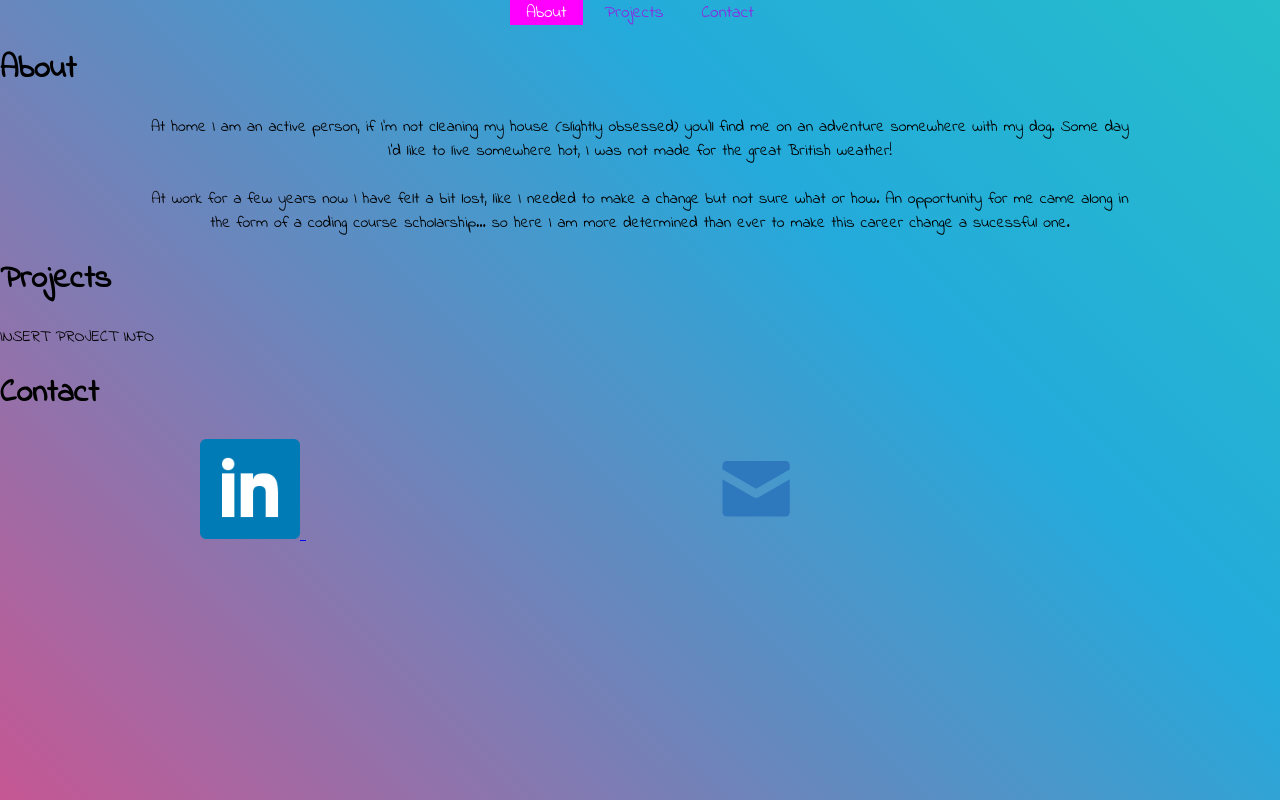
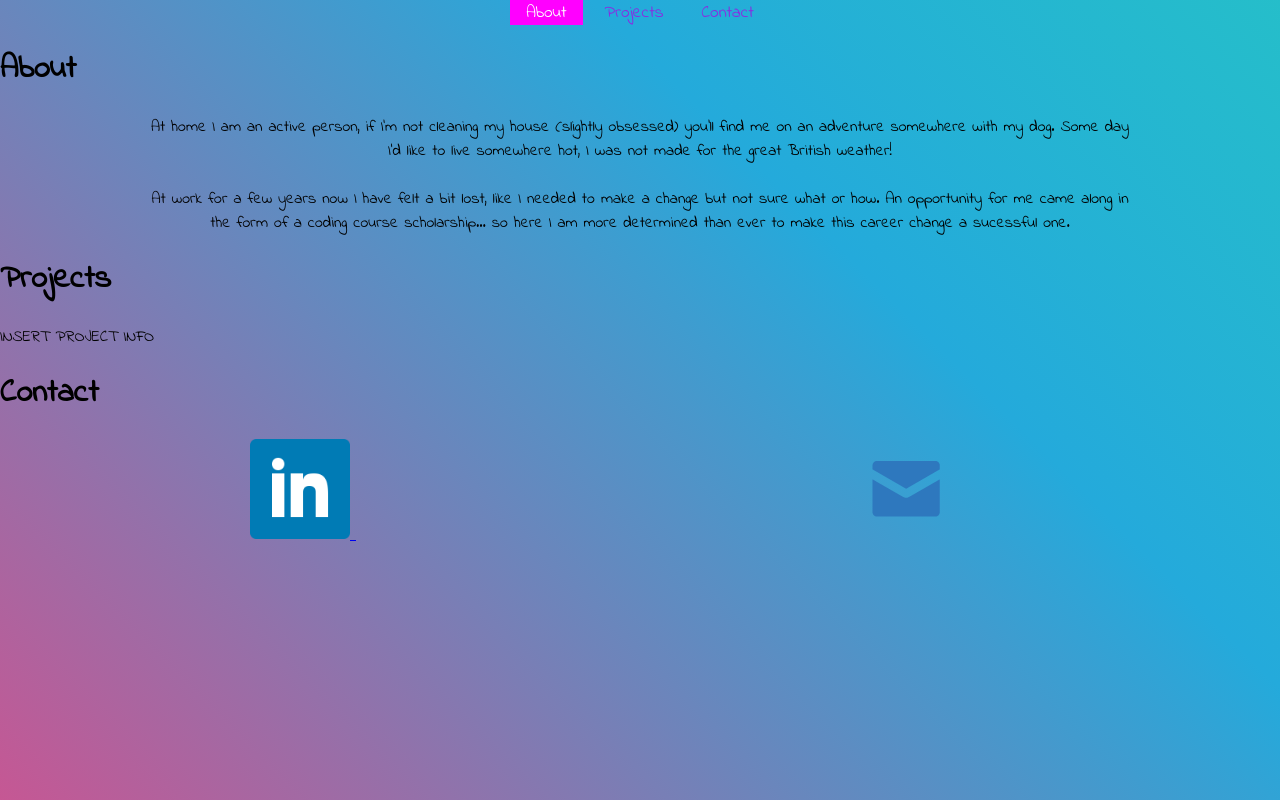
Before and after one commit to RebekahKirk/portfolio, a plain HTML site: page index.html in a window 1280 px wide. Drawn offline with Linux system fonts and the light colour scheme.

Commit message:
Uploading changes

```diff
--- a/style.css
+++ b/style.css
@@ -33,7 +33,7 @@ body {
     Color: white;
 }
 .wrapper {
-    width: 100%;
+    width: auto;
     height: 100%;
     position: absolute;
     background: linear-gradient(45deg,#F17C58, #E94584, #24AADB , #27DBB1,#FFDC18, #FF3706);
@@ -65,5 +65,6 @@ h1 {
     /* padding-left: 500px; */
     align-content: center;
     column-count: 2;
-    padding: 200px;
+    padding-left: 250px;
+    padding-right: 250px;
 }
```
